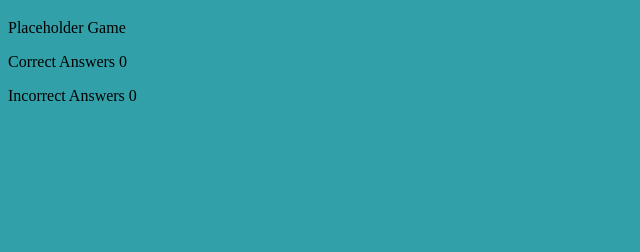
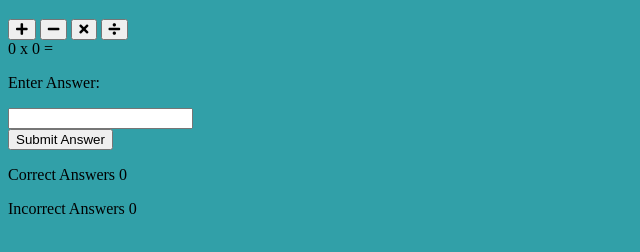
Before and after one commit to DiasDevils/love-math, a plain HTML site: page index.html in a window 1280 px wide. Shown: the part 100-352 px from the top of the page, without its empty margins (0-640 px from the left). Drawn offline with Linux system fonts and the light colour scheme.

Commit message:
added html to the controls area

```diff
--- a/index.html
+++ b/index.html
@@ -22,8 +22,22 @@
 
 
     <!--Game -->
-    <div class="game-area"> Placeholder Game
-
+    <div class="game-area">
+        <div class="controls-area">
+            <button class = "btn btn--big btn--green" ><i class="fas fa-plus"></i></button>
+            <button class = "btn btn--big btn--blue" ><i class="fas fa-minus"></i></button>
+            <button class = "btn btn--big btn--orange" ><i class="fas fa-times"></i></button>
+            <button class = "btn btn--big btn--red" ><i class="fas fa-divide"></i></button>
+        </div>
+        <div class="question-area">
+            <span id="operand1">0</span>
+            <span id="operator">x</span>
+            <span id="operand2">0</span>
+            <span>=</span>
+            <p class="answer-message">Enter Answer:</p>
+            <input id="answer-box" type="number">
+        </div>
+        <button class="btn btn--grey">Submit Answer</button>
     </div>
 
     <!--Score -->
```
